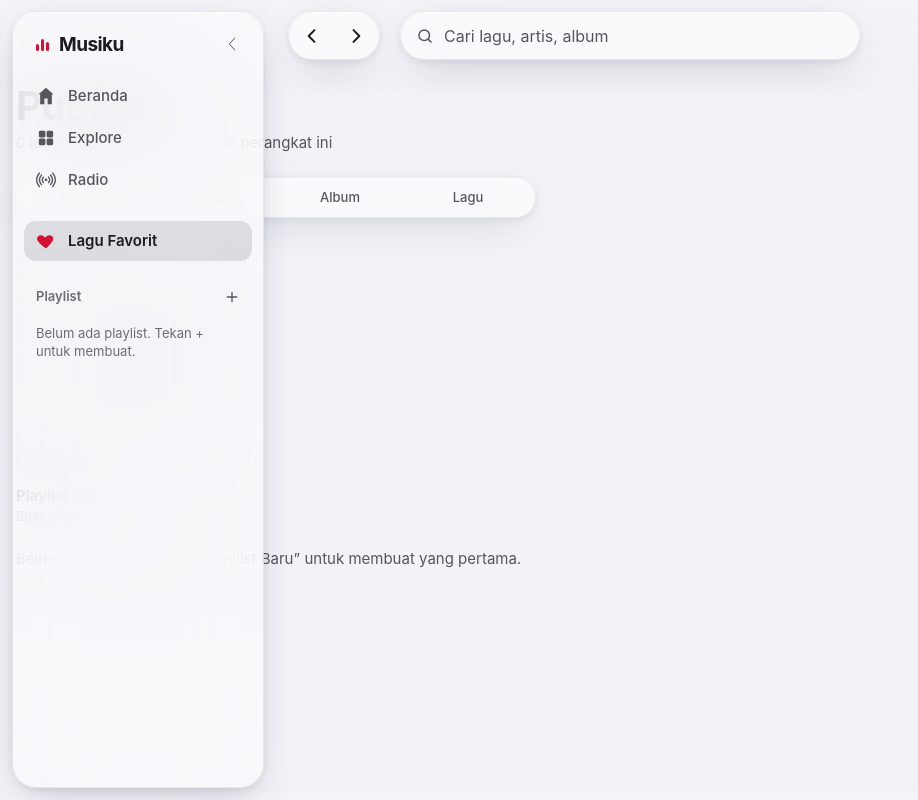
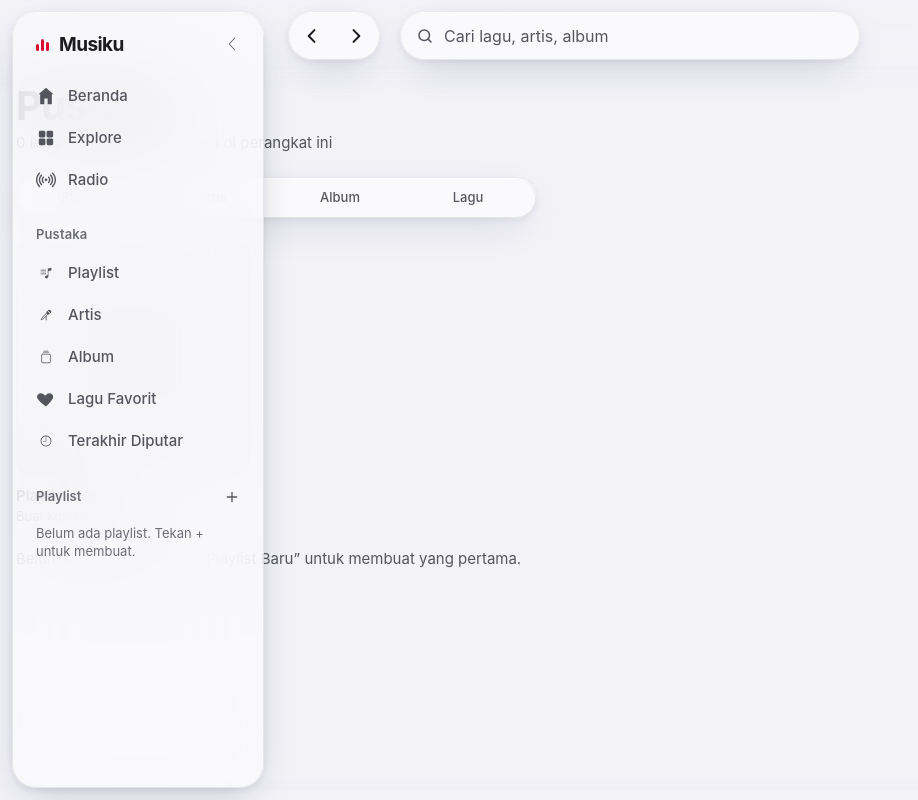
Before and after one commit to bgwsn-1/musiku-desktop, a Next.js app: page /liked in a window 1280 px wide. Shown: the whole page, without its empty margins (0-918 px from the left). Built offline with nearby package versions, Linux system fonts and the light colour scheme.

Commit message:
Add Pustaka shortcuts to Apple Music sidebar (v0.1.5)

```diff
--- a/src/components/Sidebar.tsx
+++ b/src/components/Sidebar.tsx
@@ -8,6 +8,10 @@ import {
   IconExplore,
   IconHeart,
   IconHome,
+  IconLibAlbum,
+  IconLibArtists,
+  IconLibPlaylists,
+  IconLibRecent,
   IconLibrary,
   IconPlus,
   IconRadio,
@@ -15,6 +19,23 @@ import {
   IconSidebar,
   IconTrash,
 } from "@/components/Icons";
+
+/** Shortcut di bawah header Pustaka — ikon asli Apple Music dari APK. */
+const PUSTAKA_SHORTCUTS = [
+  { href: "/pustaka/playlist", label: "Playlist", icon: <IconLibPlaylists className="h-5 w-5" /> },
+  { href: "/pustaka/artist", label: "Artis", icon: <IconLibArtists className="h-5 w-5" /> },
+  { href: "/pustaka/album", label: "Album", icon: <IconLibAlbum className="h-5 w-5" /> },
+  {
+    href: "/pustaka/songs",
+    label: "Lagu Favorit",
+    icon: <IconHeart filled className="h-5 w-5" />,
+  },
+  {
+    href: "/pustaka/recent",
+    label: "Terakhir Diputar",
+    icon: <IconLibRecent className="h-5 w-5" />,
+  },
+];
 import { ConfirmDialog, NewPlaylistDialog } from "@/components/Dialog";
 import { Artwork } from "@/components/Artwork";
 import { UpdateIndicator } from "@/components/UpdateIndicator";
@@ -55,7 +76,8 @@ function NavItem({
   icon: React.ReactNode;
   compact: boolean;
 }) {
-  const active = usePathname() === href;
+  const pathname = usePathname();
+  const active = pathname === href || pathname.startsWith(`${href}/`);
   return (
     <Link
       href={href}
@@ -141,7 +163,25 @@ export function Sidebar() {
         <NavItem href="/explore" label="Explore" icon={<IconExplore className="h-5 w-5" />} compact={collapsed} />
         <NavItem href="/radio" label="Radio" icon={<IconRadio className="h-5 w-5" />} compact={collapsed} />
         <div className={`my-2.5 h-px bg-hairline ${collapsed ? "mx-1" : "mx-3"}`} aria-hidden="true" />
-        <NavItem href="/liked" label="Lagu Favorit" icon={<IconHeart filled className="h-5 w-5" />} compact={collapsed} />
+
+        <div
+          className={`mb-1 flex items-center ${
+            collapsed ? "justify-center" : "h-7 pl-3 pr-1"
+          }`}
+        >
+          {!collapsed && (
+            <h2 className="text-[13px] font-semibold tracking-[0.01em] text-label3">Pustaka</h2>
+          )}
+        </div>
+        {PUSTAKA_SHORTCUTS.map((s) => (
+          <NavItem
+            key={s.href}
+            href={s.href}
+            label={s.label}
+            icon={s.icon}
+            compact={collapsed}
+          />
+        ))}
       </nav>
 
       <div className={`mb-1 mt-5 flex items-center ${collapsed ? "justify-center" : "justify-between pl-3 pr-1"}`}>
```
Also changed, not shown: 1 other file (tests, documents, lock files or other folders).
